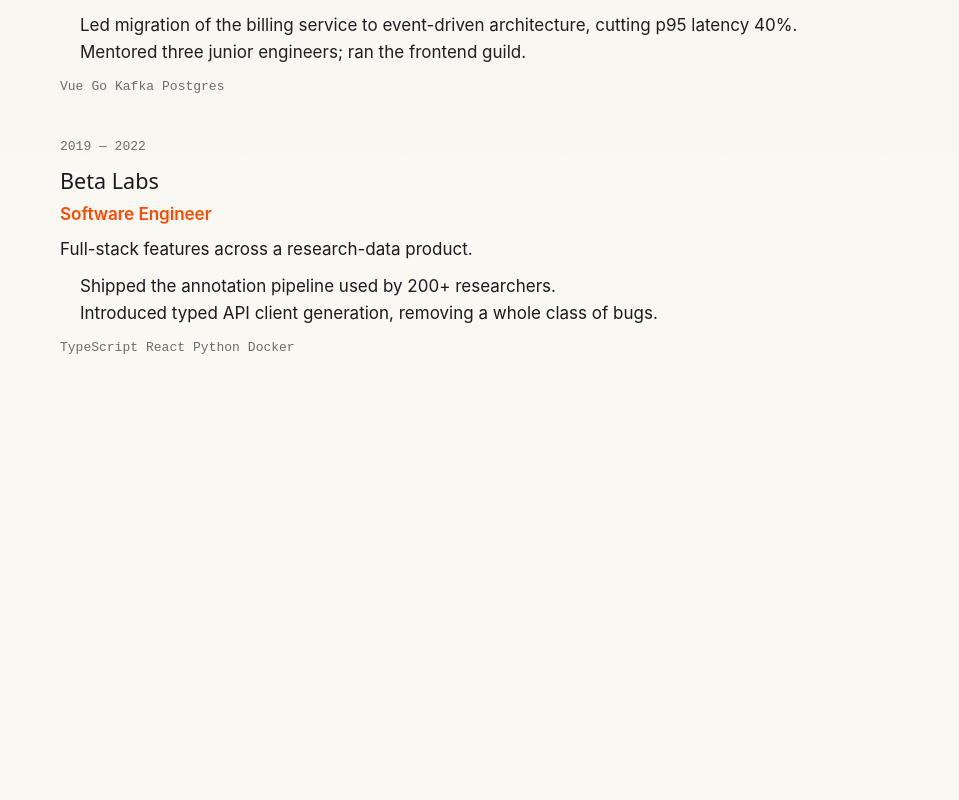
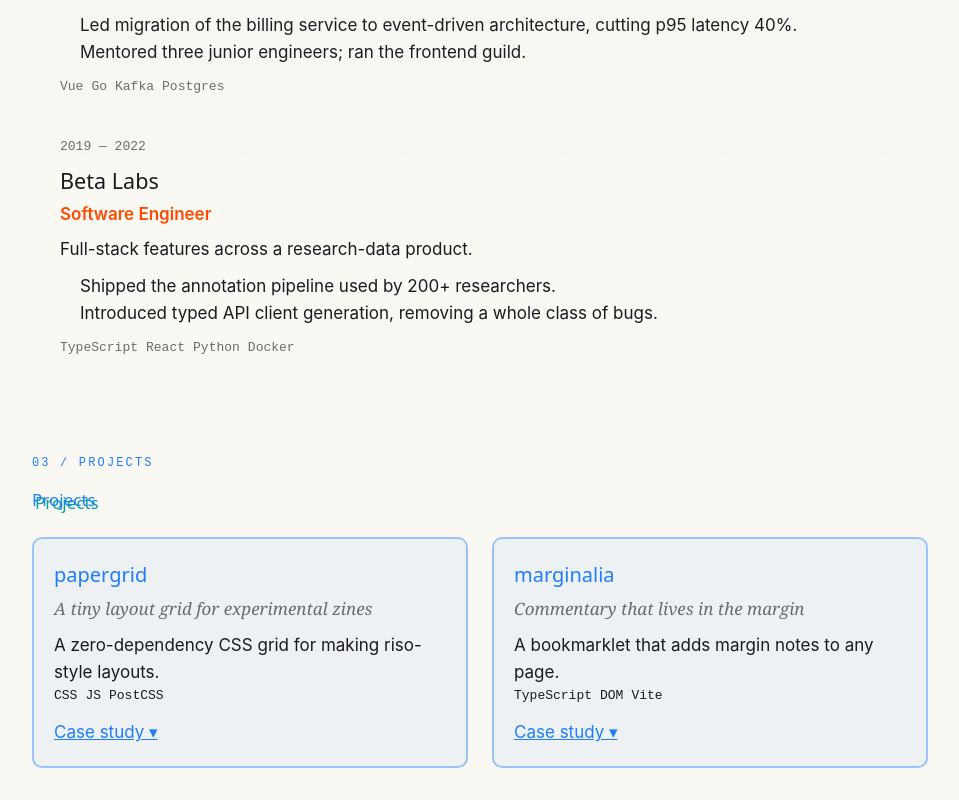
Before and after one commit to arbenajredini/arbenajredini.github.io, a Vue app: page / in a window 1280 px wide. Shown: the part 647-1447 px from the top of the page, without its empty margins (248-1207 px from the left). Before the commit the page ends 1037 px from the top, so only its background shows below. Built offline with nearby package versions, Linux system fonts and the light colour scheme.

Commit message:
feat: add projects with expandable case studies
Co-Authored-By: Claude <noreply@anthropic.com>

```diff
--- a/src/App.vue
+++ b/src/App.vue
@@ -2,11 +2,13 @@
 import ZinePage from './components/ZinePage.vue'
 import Hero from './components/sections/Hero.vue'
 import Experience from './components/sections/Experience.vue'
+import Projects from './components/sections/Projects.vue'
 </script>
 
 <template>
   <ZinePage>
     <Hero />
     <Experience />
+    <Projects />
   </ZinePage>
 </template>
--- /dev/null
+++ b/src/components/sections/Projects.vue
@@ -0,0 +1,59 @@
+<script setup>
+import { onMounted, reactive, ref } from 'vue'
+import SectionShell from '../SectionShell.vue'
+import { useReveal } from '../../composables/useReveal'
+import { cv } from '../../content/cv'
+
+const grid = ref(null)
+const cards = ref([])
+const open = reactive({})
+const { stagger } = useReveal()
+
+onMounted(() => stagger(grid.value, { items: cards.value }))
+</script>
+
+<template>
+  <SectionShell id="projects" kicker="03 / Projects" title="Projects" ink="projects">
+    <div ref="grid" class="projects">
+      <article
+        v-for="(p, i) in cv.projects"
+        :key="p.title"
+        ref="cards"
+        class="project-card"
+        :class="{ 'is-open': open[i] }"
+      >
+        <h3 class="project-card__title">{{ p.title }}</h3>
+        <p class="project-card__subtitle serif-i">{{ p.subtitle }}</p>
+        <p class="project-card__desc">{{ p.description }}</p>
+        <ul class="project-card__stack mono">
+          <li v-for="t in p.stack" :key="t">{{ t }}</li>
+        </ul>
+        <button
+          class="project-card__toggle mono"
+          :aria-expanded="open[i] === true"
+          :aria-controls="'study-' + i"
+          @click="open[i] = !open[i]"
+        >{{ open[i] ? 'Close study' : 'Case study ▾' }}</button>
+
+        <div :id="'study-' + i" class="project-card__study" v-show="open[i]">
+          <p><strong>Problem.</strong> {{ p.problem }}</p>
+          <p><strong>Approach.</strong> {{ p.approach }}</p>
+          <p class="mono">
+            <a v-if="p.links.live" :href="p.links.live" target="_blank" rel="noopener">live ↗</a>
+            <a v-if="p.links.repo" :href="p.links.repo" target="_blank" rel="noopener"> repo ↗</a>
+          </p>
+        </div>
+      </article>
+    </div>
+  </SectionShell>
+</template>
+
+<style scoped>
+.projects { display: grid; grid-template-columns: repeat(auto-fill, minmax(300px, 1fr)); gap: 24px; }
+.project-card { background: color-mix(in srgb, var(--ink-projects) 6%, var(--paper)); border: 2px solid color-mix(in srgb, var(--ink-projects) 40%, transparent); padding: 20px; border-radius: 10px; }
+.project-card__title { font-family: var(--font-display); font-size: 1.25rem; color: var(--ink-projects); margin: 0 0 4px; }
+.project-card__subtitle { margin: 0 0 10px; color: var(--ink-muted); }
+.project-card__stack { display: flex; flex-wrap: wrap; gap: 8px; padding: 0; list-style: none; margin: 0 0 12px; }
+.project-card__toggle { background: none; border: none; cursor: pointer; font: inherit; color: var(--ink-projects); text-decoration: underline; padding: 0; }
+.project-card__study { border-top: 1px dashed var(--ink-muted); margin-top: 12px; padding-top: 12px; }
+</style>
```
Also changed, not shown: 1 other file (tests, documents, lock files or other folders).
